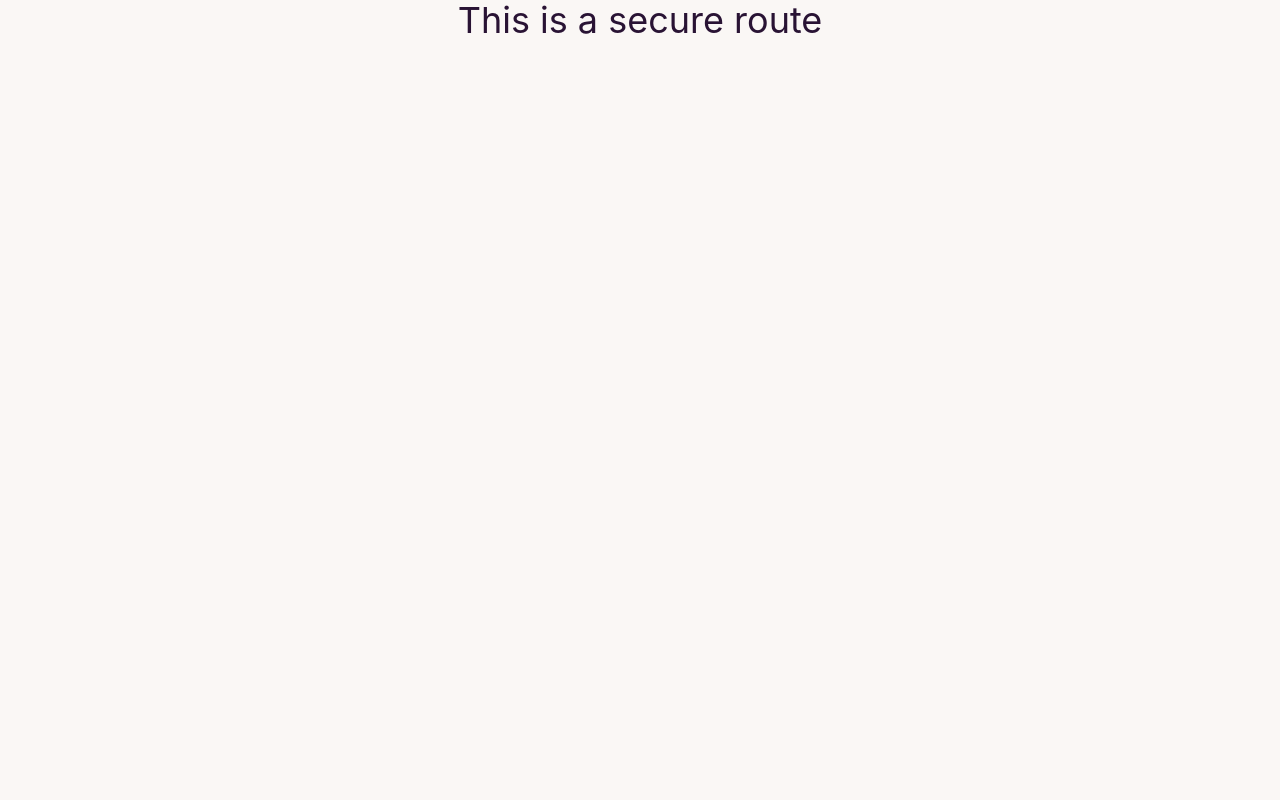
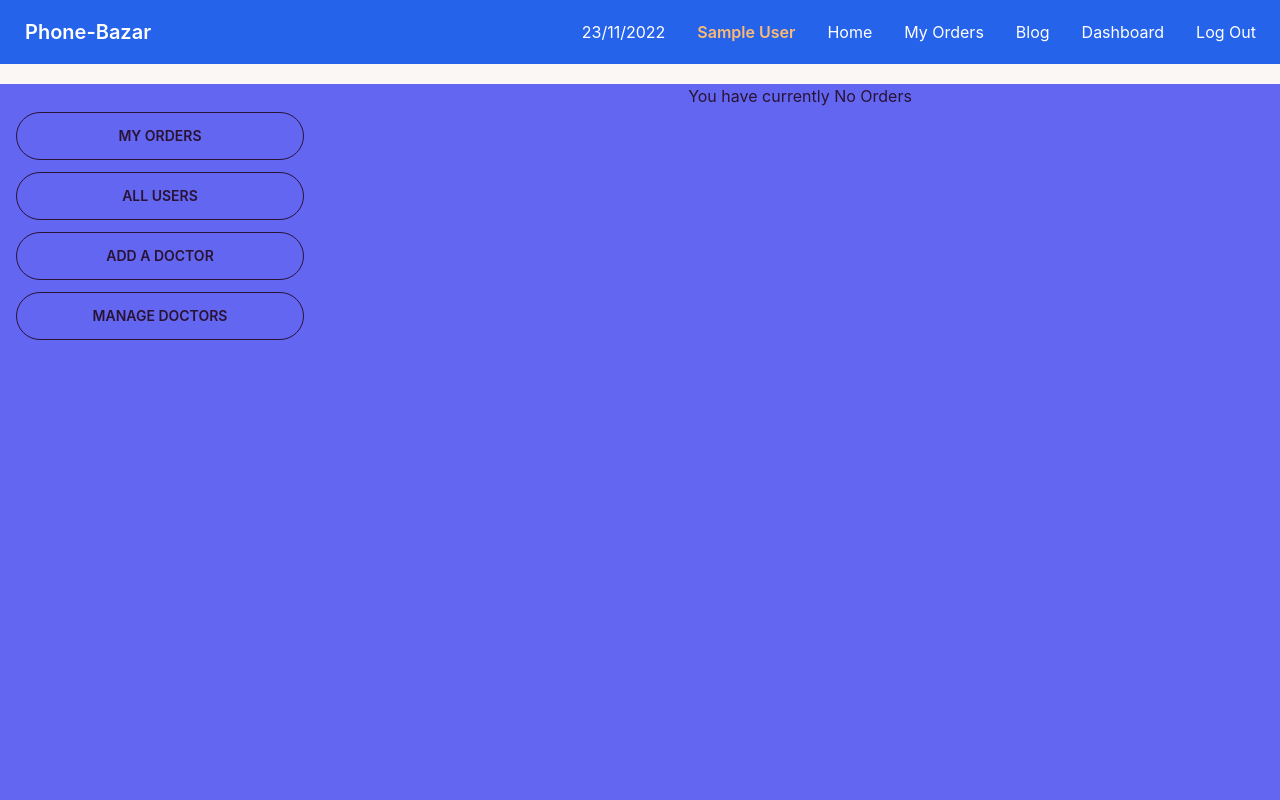
Before and after one commit to nasirullahnu/phone-bazar-client, a React (Create React App) app: page /dashboard in a window 1280 px wide. Shown: the top 800 px of the page. Built offline with nearby package versions, Linux system fonts and the light colour scheme; no server answers; sample sign-in values are in the browser's storage.

Commit message:
dashboard layout setup

```diff
--- /dev/null
+++ b/src/DashboardItems/MyOrders/MyOrders.js
@@ -0,0 +1,11 @@
+import React from 'react';
+
+const MyOrders = () => {
+    return (
+        <div>
+            <h2>You have currently No Orders</h2>
+        </div>
+    );
+};
+
+export default MyOrders;
--- a/src/Layouts/DashboadrLayout/DashboardLayout.js
+++ b/src/Layouts/DashboadrLayout/DashboardLayout.js
@@ -1,5 +1,8 @@
 import React, { useContext } from 'react';
+import { Link, Outlet } from 'react-router-dom';
 import { AuthContext } from '../../contexts/AuthProvider';
+import Footer from '../../Pages/Footer/Footer';
+import Navbar from '../../Pages/Navbar/Navbar';
 import Loading from '../../Shared/Loading/Loading';
 
 const DashboardLayout = () => {
@@ -12,7 +15,28 @@ const DashboardLayout = () => {
     return (
 
         <div>
-            <h2 className='text-4xl'>This is a secure route</h2>
+            <Navbar></Navbar>
+            <div className="drawer drawer-mobile bg-indigo-500 my-5">
+        <input id="dashboard-drawer" type="checkbox" className="drawer-toggle" />
+        <div className="drawer-content">
+          <Outlet></Outlet>
+        </div>
+        <div className="drawer-side">
+          <label htmlFor="dashboard-drawer" className="drawer-overlay"></label>
+          <ul className="menu p-4 w-80 text-base-content">
+            <li>
+              <Link className="btn btn-outline mt-3" to='/dashboard'>My Orders</Link>
+            </li>
+            <li>
+              <Link className="btn btn-outline mt-3" to='/dashboard/allUsers'>All Users</Link>
+              <Link className="btn btn-outline mt-3" to='/dashboard/addDoctor'>Add a Doctor</Link>
+              <Link className="btn btn-outline mt-3" to='/dashboard/manageDoctors'>Manage Doctors</Link>
+            </li>
+
+          </ul>
+        </div>
+      </div>
+            <Footer></Footer>
         </div>
     );
 };
--- a/src/Pages/Navbar/Navbar.js
+++ b/src/Pages/Navbar/Navbar.js
@@ -107,6 +107,9 @@ const Navbar = () => {
       <div className="navbar-center hidden lg:flex">
         <ul className="menu menu-horizontal p-0 text-white">{menuItems}</ul>
       </div>
+      <label htmlFor="dashboard-drawer" tabIndex={0} className="btn btn-ghost lg:hidden">
+        <p>Dashboard</p>
+          </label>
     </div>
   );
 };
```
Also changed, not shown: src/Router/Routes/Routes.js (+8 -1 lines).
